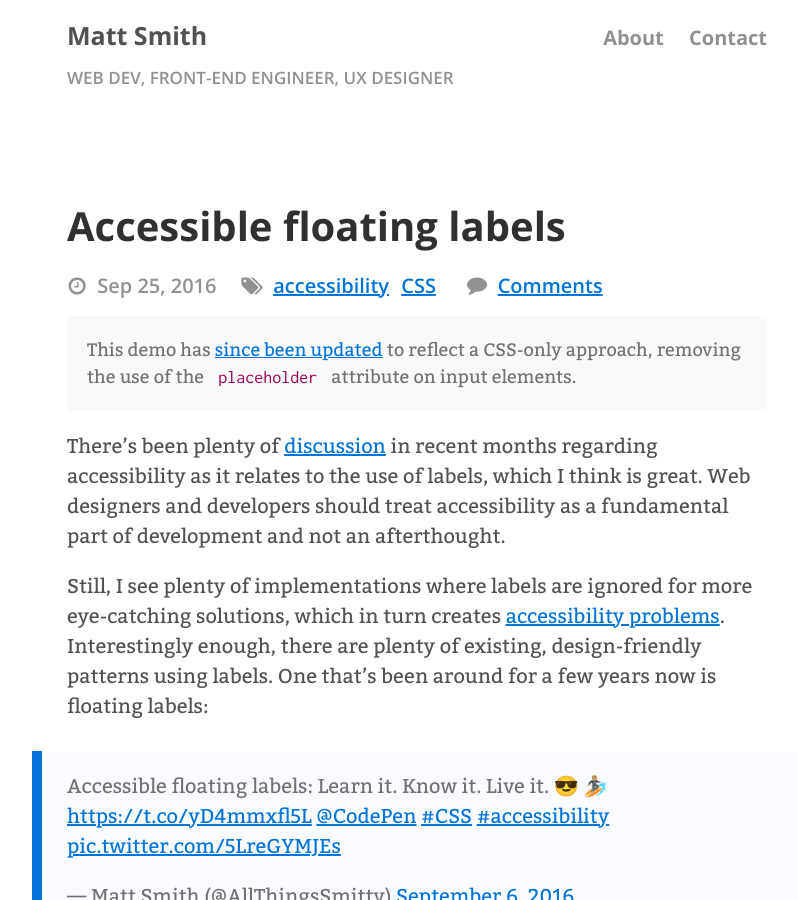
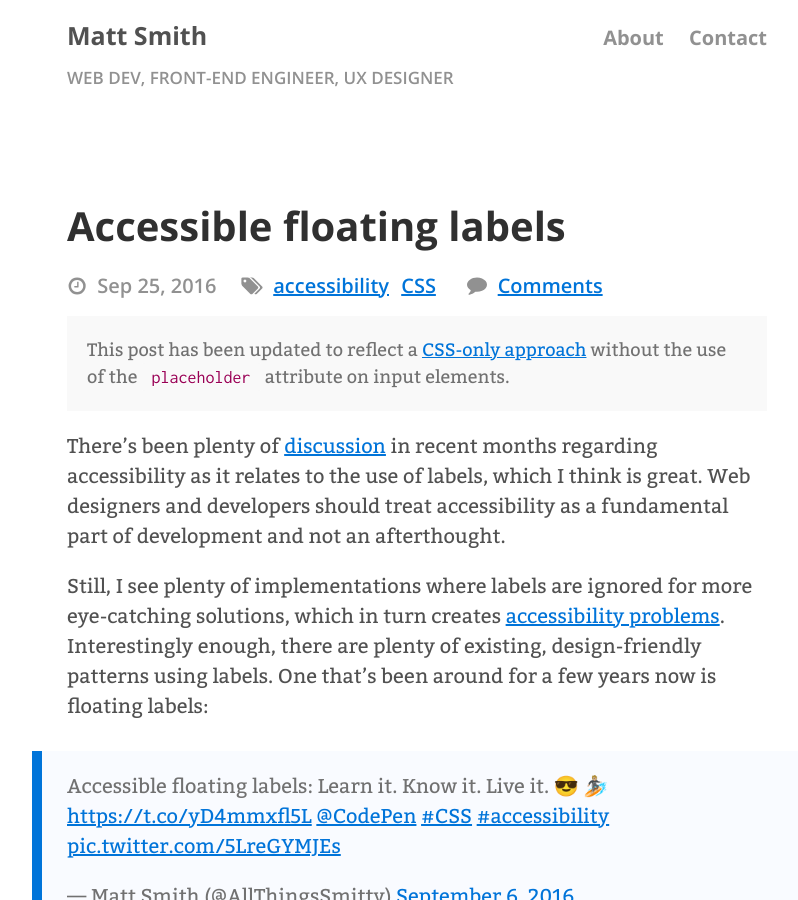
Before and after one commit to AllThingsSmitty/allthingssmitty.github.io, a Jekyll site: the page built from _posts/2016-09-25-accessible-floating-labels.md, in a window 1280 px wide and 900 px high. Shown: the whole window, without its empty margins (223-1021 px from the left). Built offline with Jekyll 4.4.1, drawn with Linux system fonts in a browser that asks for light colours; comment, search, counter and statistics services are not loaded.

Commit message:
MInor edit

```diff
--- a/_posts/2016-09-25-accessible-floating-labels.md
+++ b/_posts/2016-09-25-accessible-floating-labels.md
@@ -7,7 +7,7 @@ tags: [accessibility, CSS]
 comments: true
 ---
 
-<p class="message">This demo has <a href="http://codepen.io/AllThingsSmitty/pen/VjykOz/">since been updated</a> to reflect a CSS-only approach, removing the use of the <code class="highlighter-rouge">placeholder</code> attribute on input elements.</p>
+<p class="message">This post has been updated to reflect a <a href="http://codepen.io/AllThingsSmitty/pen/VjykOz/">CSS-only approach</a> without the use of the <code class="highlighter-rouge">placeholder</code> attribute on input elements.</p>
 
 There's been plenty of [discussion](https://adactio.com/journal/10910){:rel="external"} in recent months regarding accessibility as it relates to the use of labels, which I think is great. Web designers and developers should treat accessibility as a fundamental part of development and not an afterthought.
 
```
